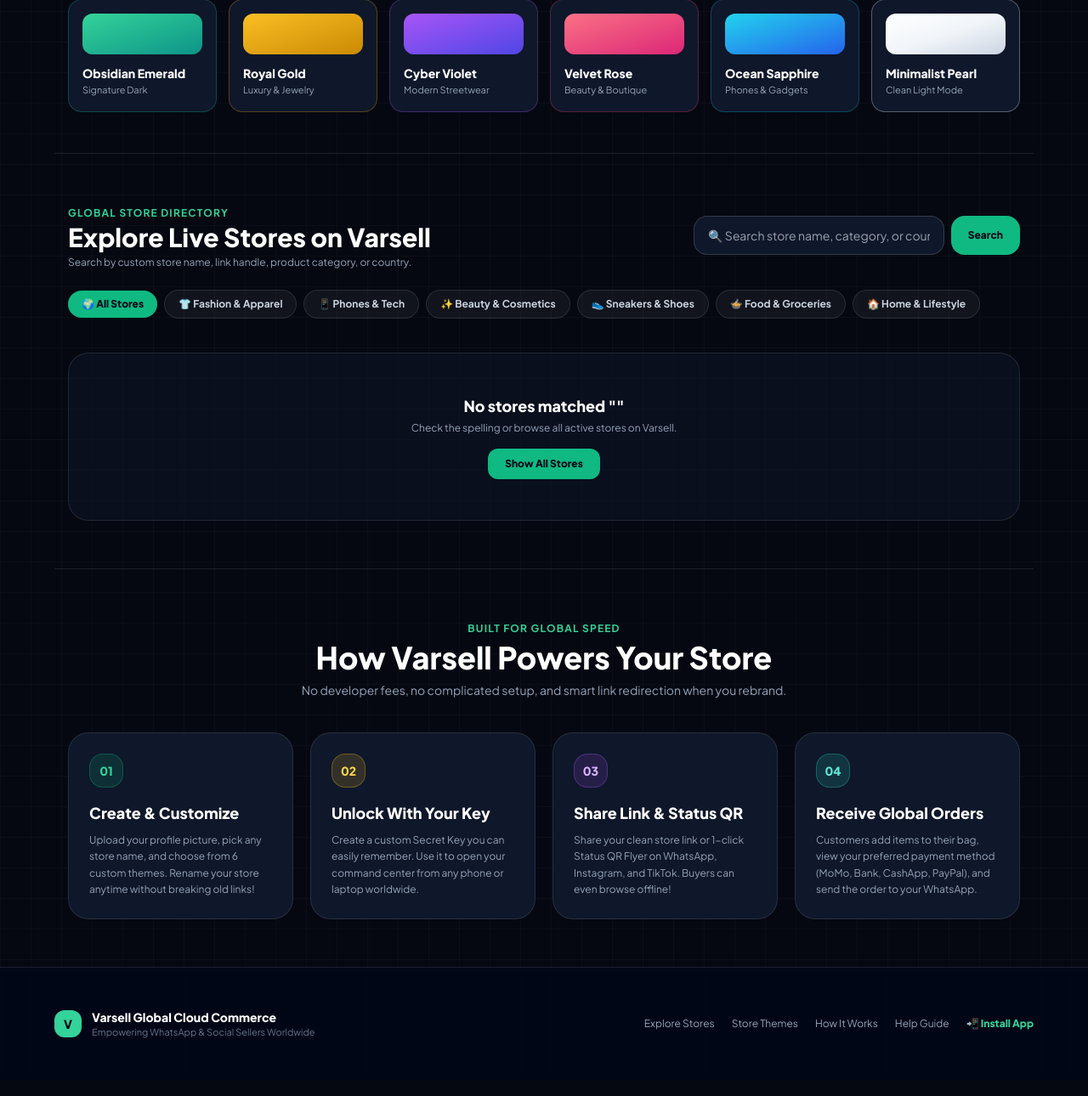
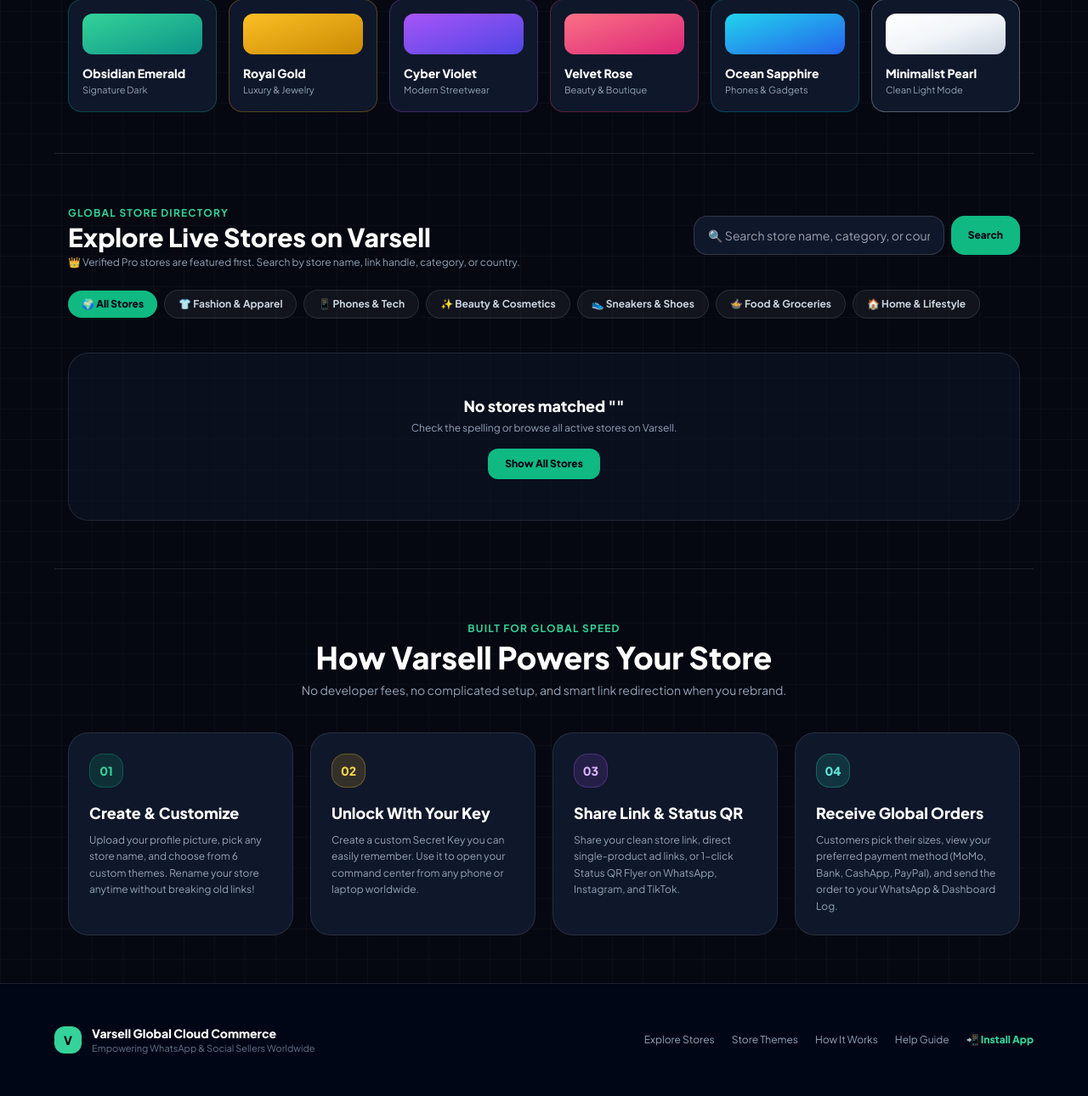
Before and after one commit to enochdani9-hash/varsell, a Flask app: page / in a window 1280 px wide. Shown: the part 1283-2573 px from the top of the page at 85% size. Before the commit the page ends 2505 px from the top, so only its background shows below. Run offline with Flask 3, Linux system fonts and the light colour scheme; data that the repository does not hold is empty; some libraries are stand-ins or nearby versions.

Commit message:
Update index.html

```diff
--- a/templates/index.html
+++ b/templates/index.html
@@ -59,14 +59,14 @@
     }
   </style>
 
-  <!-- TOP-LEVEL HOMEPAGE JAVASCRIPT (Loaded in <head> so all buttons respond immediately) -->
+  <!-- TOP-LEVEL HOMEPAGE JAVASCRIPT + FAST AVATAR COMPRESSOR + HEARTBEAT -->
   <script>
     var deferredPrompt = null;
 
     // 1. In-Browser Keep-Alive Heartbeat (Prevents Render from sleeping while a user is filling out forms)
     setInterval(function() {
       fetch('/ping').catch(function() {});
-    }, 90000);
+    }, 60000);
 
     // 2. Register Offline Service Worker
     if ('serviceWorker' in navigator) {
@@ -123,19 +123,41 @@
       if (currSelect) currSelect.value = curr;
     }
 
-    // 7. Live Profile Picture Preview on Sign-Up Card
+    // 7. Fast Client-Side Avatar Compression & Preview on Sign-Up Card
     function previewSignupAvatar(event) {
       var file = event.target.files[0];
       if (!file) return;
       var reader = new FileReader();
       reader.onload = function(e) {
-        var img = document.getElementById("signupAvatarPreview");
+        var img = new Image();
+        img.onload = function() {
+          var canvas = document.createElement("canvas");
+          var maxW = 400;
+          var w = img.width;
+          var h = img.height;
+          if (w > maxW) {
+            h = Math.round((h * maxW) / w);
+            w = maxW;
+          }
+          canvas.width = w;
+          canvas.height = h;
+          canvas.getContext("2d").drawImage(img, 0, 0, w, h);
+          var cData = canvas.toDataURL("image/jpeg", 0.82);
+
+          var preview = document.getElementById("signupAvatarPreview");
           var placeholder = document.getElementById("signupAvatarPlaceholder");
-        if (img && placeholder) {
-          img.src = e.target.result;
-          img.classList.remove("hidden");
+          var hidden = document.getElementById("signupCompressedLogo");
+          if (preview && placeholder) {
+            preview.src = cData;
+            preview.classList.remove("hidden");
             placeholder.classList.add("hidden");
           }
+          if (hidden) {
+            hidden.value = cData;
+            event.target.value = "";
+          }
+        };
+        img.src = e.target.result;
       };
       reader.readAsDataURL(file);
     }
@@ -188,9 +210,9 @@
 
       if (btnEl) {
         document.querySelectorAll(".cat-pill").forEach(function(pill) {
-          pill.className = "cat-pill shrink-0 bg-white/5 hover:bg-white/10 border border-white/10 text-slate-300 text-xs font-bold px-4 py-2 rounded-full transition";
+          pill.className = "cat-pill shrink-0 bg-white/5 hover:bg-white/10 border border-white/10 text-slate-300 text-xs font-bold px-4 py-2 rounded-full transition cursor-pointer";
         });
-        btnEl.className = "cat-pill shrink-0 bg-emerald-500 text-slate-950 text-xs font-extrabold px-4 py-2 rounded-full transition";
+        btnEl.className = "cat-pill shrink-0 bg-emerald-500 text-slate-950 text-xs font-extrabold px-4 py-2 rounded-full transition cursor-pointer";
       }
     }
 
@@ -214,7 +236,7 @@
   <!-- Active Session Quick-Return Banner (Prevents re-typing Secret Key if already logged in) -->
   {% if active_store %}
   <div class="bg-gradient-to-r from-emerald-500 to-teal-400 text-slate-950 px-4 py-2.5 text-xs font-extrabold flex items-center justify-between gap-2 z-50 relative">
-    <span class="truncate">⚡ Logged in as <strong>{{ active_store.store_name }}</strong></span>
+    <span class="truncate">⚡ Logged in as <strong>{{ active_store.store_name }}</strong> {% if active_store.is_pro == 1 %}👑{% endif %}</span>
     <a href="/dashboard" class="shrink-0 bg-slate-950 text-emerald-400 px-3.5 py-1.5 rounded-full text-[11px] font-extrabold shadow">
       Open My Dashboard →
     </a>
@@ -235,7 +257,7 @@
     class="fixed top-5 right-4 left-4 sm:left-auto z-50 hidden bg-emerald-400 text-slate-950 font-extrabold text-xs sm:text-sm px-5 py-3.5 rounded-2xl shadow-2xl transition-all text-center"
   ></div>
 
-  <!-- Top Sticky Navigation Bar (Compact & Mobile-Fit) -->
+  <!-- Top Sticky Navigation Bar -->
   <header class="border-b border-white/10 bg-[#050811]/90 backdrop-blur-md sticky top-0 z-40">
     <div class="max-w-6xl mx-auto px-3 sm:px-4 py-3.5 flex items-center justify-between gap-2">
 
@@ -327,7 +349,7 @@
     {% endwith %}
   </div>
 
-  <!-- Main Hero Section (min-w-0 locks width on iPhone/Android so nothing overflows) -->
+  <!-- Main Hero Section -->
   <main class="max-w-6xl mx-auto px-4 py-8 lg:py-14 grid grid-cols-1 lg:grid-cols-12 gap-8 lg:gap-12 items-start relative z-10">
 
     <!-- Left Column: Brand Pitch, Seller Login & Direct Store Jump -->
@@ -349,7 +371,7 @@
         Built for modern entrepreneurs worldwide. Upload your profile picture, customize your store's look with 6 designer themes, sell in any currency (USD, GHS, NGN, GBP, EUR+), let buyers browse <strong>offline</strong>, and receive orders straight on WhatsApp.
       </p>
 
-      <!-- Highlight Value Pills (Responsive 3-Column Grid that fits narrow mobile screens) -->
+      <!-- Highlight Value Pills -->
       <div class="grid grid-cols-3 gap-2 sm:gap-3">
         <div class="bg-slate-900/90 border border-white/10 rounded-2xl p-2.5 sm:p-3.5 min-w-0">
           <p class="text-xs sm:text-lg font-extrabold text-purple-400 truncate">6 Themes</p>
@@ -437,6 +459,7 @@
         </div>
 
         <form action="/create-store" method="POST" enctype="multipart/form-data" class="space-y-4 w-full">
+          <input type="hidden" id="signupCompressedLogo" name="compressed_logo" value="" />
 
           <!-- Profile Picture Uploader + Store Name -->
           <div class="flex items-center gap-3.5 bg-slate-950 border border-white/10 rounded-2xl p-3">
@@ -731,7 +754,7 @@
     </div>
   </section>
 
-  <!-- Global Store Search & Live Marketplace Directory -->
+  <!-- Global Store Search & Live Marketplace Directory (With Pro Priority Placement!) -->
   <section id="store-directory" class="max-w-6xl mx-auto px-4 py-14 border-t border-white/10 relative z-10">
     <div class="flex flex-col md:flex-row md:items-center justify-between gap-4 mb-6">
       <div>
@@ -742,7 +765,7 @@
           Explore Live Stores on Varsell
         </h3>
         <p class="text-xs text-slate-400 mt-1">
-          Search by custom store name, link handle, product category, or country.
+          👑 Verified Pro stores are featured first. Search by store name, link handle, category, or country.
         </p>
       </div>
 
@@ -766,7 +789,7 @@
       </form>
     </div>
 
-    <!-- Category Quick Filter Pills -->
+    <!-- All 7 Category Quick Filter Pills -->
     <div class="flex items-center gap-2 overflow-x-auto pb-4 mb-6 no-scrollbar">
       <button
         type="button"
@@ -824,13 +847,20 @@
       {% for s in recent_stores %}
       <div
         data-store-search="{{ s.store_name|lower }} {{ s.store_slug|lower }} {{ s.category|lower }} {{ (s.country or 'global')|lower }} {{ (s.bio or '')|lower }}"
-        class="directory-store-card group bg-slate-900 border border-white/10 hover:border-emerald-500/50 rounded-3xl p-5 sm:p-6 transition flex flex-col justify-between shadow-xl min-w-0"
+        class="directory-store-card group bg-slate-900 border {% if s.is_pro == 1 %}border-2 border-amber-400/70 shadow-amber-500/10{% else %}border-white/10 hover:border-emerald-500/50{% endif %} rounded-3xl p-5 sm:p-6 transition flex flex-col justify-between shadow-xl min-w-0"
       >
         <div>
           <div class="flex items-center justify-between gap-2">
+            {% if s.is_pro == 1 %}
+              <span class="text-[10px] font-black uppercase tracking-wider bg-gradient-to-r from-amber-400 to-yellow-500 text-slate-950 px-3 py-1 rounded-full shadow">
+                👑 VERIFIED PRO
+              </span>
+            {% else %}
               <span class="text-[11px] font-bold text-emerald-400 bg-emerald-500/10 border border-emerald-500/20 px-3 py-1 rounded-full truncate">
                 {{ s.category }}
               </span>
+            {% endif %}
+
             <span class="text-[10px] font-bold text-slate-300 bg-white/5 border border-white/10 px-2.5 py-0.5 rounded-full shrink-0">
               🌍 {{ s.country or 'Global' }}
             </span>
@@ -841,16 +871,17 @@
               <img
                 src="{{ s.logo_data }}"
                 alt="{{ s.store_name }}"
-                class="w-12 h-12 rounded-2xl object-cover border-2 border-emerald-400/50 shrink-0 shadow-md"
+                class="w-12 h-12 rounded-2xl object-cover border-2 {% if s.is_pro == 1 %}border-amber-400{% else %}border-emerald-400/50{% endif %} shrink-0 shadow-md"
               />
             {% else %}
-              <div class="w-12 h-12 rounded-2xl bg-emerald-500/15 border border-emerald-500/30 text-emerald-400 font-black text-lg flex items-center justify-center shrink-0">
+              <div class="w-12 h-12 rounded-2xl {% if s.is_pro == 1 %}bg-amber-400 text-slate-950{% else %}bg-emerald-500/15 border border-emerald-500/30 text-emerald-400{% endif %} font-black text-lg flex items-center justify-center shrink-0">
                 {{ s.store_name[:1]|upper }}
               </div>
             {% endif %}
             <div class="overflow-hidden min-w-0">
-              <h4 class="text-lg sm:text-xl font-extrabold text-white group-hover:text-emerald-300 transition truncate">
-                {{ s.store_name }}
+              <h4 class="text-lg sm:text-xl font-extrabold text-white group-hover:text-emerald-300 transition truncate flex items-center gap-1.5">
+                <span class="truncate">{{ s.store_name }}</span>
+                {% if s.is_pro == 1 %}<span title="Verified Pro Merchant" class="text-amber-400 text-sm shrink-0">✓</span>{% endif %}
               </h4>
               <p class="text-[11px] font-mono text-emerald-400/80 truncate">
                 {{ request.host }}/{{ s.store_slug }}
@@ -873,7 +904,7 @@
           </button>
           <a
             href="/{{ s.store_slug }}"
-            class="bg-emerald-500/15 hover:bg-emerald-500 text-emerald-300 hover:text-slate-950 font-extrabold text-xs px-4 py-2 rounded-xl border border-emerald-500/30 transition"
+            class="{% if s.is_pro == 1 %}bg-gradient-to-r from-amber-400 to-yellow-500 text-slate-950{% else %}bg-emerald-500/15 hover:bg-emerald-500 text-emerald-300 hover:text-slate-950 border border-emerald-500/30{% endif %} font-extrabold text-xs px-4 py-2 rounded-xl transition"
           >
             Open Store →
           </a>
@@ -929,7 +960,7 @@
         </span>
         <h4 class="text-lg font-extrabold text-white mt-4">Share Link & Status QR</h4>
         <p class="text-xs text-slate-400 mt-2 leading-relaxed">
-          Share your clean store link or 1-click Status QR Flyer on WhatsApp, Instagram, and TikTok. Buyers can even browse offline!
+          Share your clean store link, direct single-product ad links, or 1-click Status QR Flyer on WhatsApp, Instagram, and TikTok.
         </p>
       </div>
 
@@ -939,7 +970,7 @@
         </span>
         <h4 class="text-lg font-extrabold text-white mt-4">Receive Global Orders</h4>
         <p class="text-xs text-slate-400 mt-2 leading-relaxed">
-          Customers add items to their bag, view your preferred payment method (MoMo, Bank, CashApp, PayPal), and send the order to your WhatsApp.
+          Customers pick their sizes, view your preferred payment method (MoMo, Bank, CashApp, PayPal), and send the order to your WhatsApp & Dashboard Log.
         </p>
       </div>
     </div>
@@ -991,23 +1022,28 @@
       </div>
 
       <div class="space-y-3 text-xs text-slate-300 leading-relaxed">
+        <div class="bg-slate-950 border border-amber-400/30 rounded-2xl p-4">
+          <p class="font-extrabold text-amber-400 mb-1">1. What is a 👑 Verified Pro Store?</p>
+          <p>Verified Pro stores receive an official gold verification badge and priority #1 placement at the top of the Varsell Global Store Directory so more buyers discover their products.</p>
+        </div>
+
         <div class="bg-slate-950 border border-white/10 rounded-2xl p-4">
-          <p class="font-extrabold text-purple-400 mb-1">1. How do I change my Store Theme, Background & Profile Picture?</p>
+          <p class="font-extrabold text-purple-400 mb-1">2. How do I change my Store Theme, Background & Profile Picture?</p>
           <p>Inside your dashboard, tap <strong>"🎨 Look & Background"</strong> (or tap your profile icon in the top-left corner) to upload a new profile picture, set a full-screen background wallpaper, and choose from 6 custom themes!</p>
         </div>
 
         <div class="bg-slate-950 border border-white/10 rounded-2xl p-4">
-          <p class="font-extrabold text-emerald-400 mb-1">2. Can I change my Store Name and Web Link later?</p>
+          <p class="font-extrabold text-emerald-400 mb-1">3. Can I change my Store Name and Web Link later?</p>
           <p>Yes! Tap <strong>"✏️ Change Name"</strong> on your dashboard Link Card. Your store title and URL will update immediately, and your old link will automatically redirect to your new name!</p>
         </div>
 
         <div class="bg-slate-950 border border-white/10 rounded-2xl p-4">
-          <p class="font-extrabold text-amber-300 mb-1">3. Can I use Varsell outside Ghana?</p>
+          <p class="font-extrabold text-amber-300 mb-1">4. Can I use Varsell outside Ghana?</p>
           <p>Yes! Varsell supports international WhatsApp dial codes, 9+ global currencies (USD, GBP, EUR, GHS, NGN, KES, ZAR, CAD, XOF), and flexible payment methods (MoMo, Bank Transfer, CashApp, Zelle, PayPal, M-Pesa).</p>
         </div>
 
         <div class="bg-slate-950 border border-white/10 rounded-2xl p-4">
-          <p class="font-extrabold text-emerald-400 mb-1">4. How does Offline Browsing work?</p>
+          <p class="font-extrabold text-emerald-400 mb-1">5. How does Offline Browsing work?</p>
           <p>Tap <strong>"📲 Install"</strong> at the top of the page. Once installed, any store you visit is cached on your phone so you can browse products even with 0MB mobile data.</p>
         </div>
       </div>
```
Lines whose indentation alone changed are shown as unchanged.
